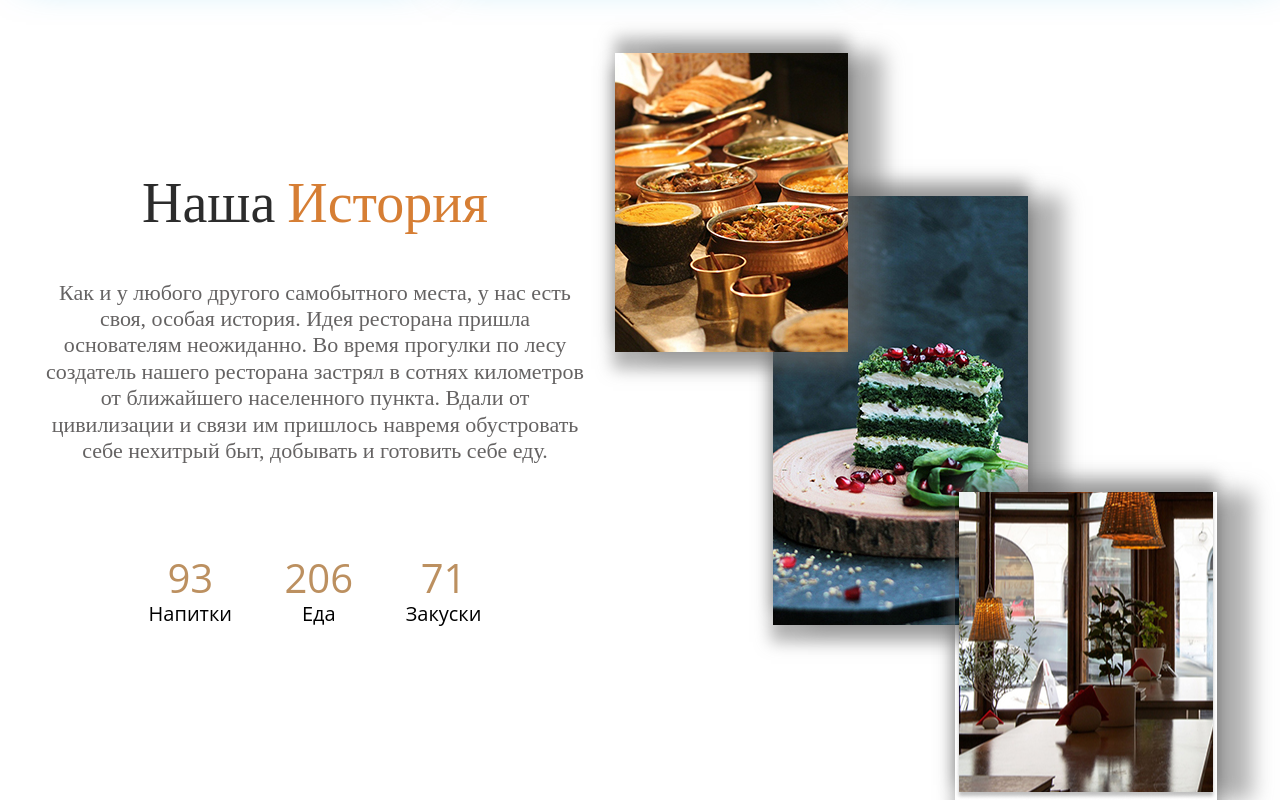
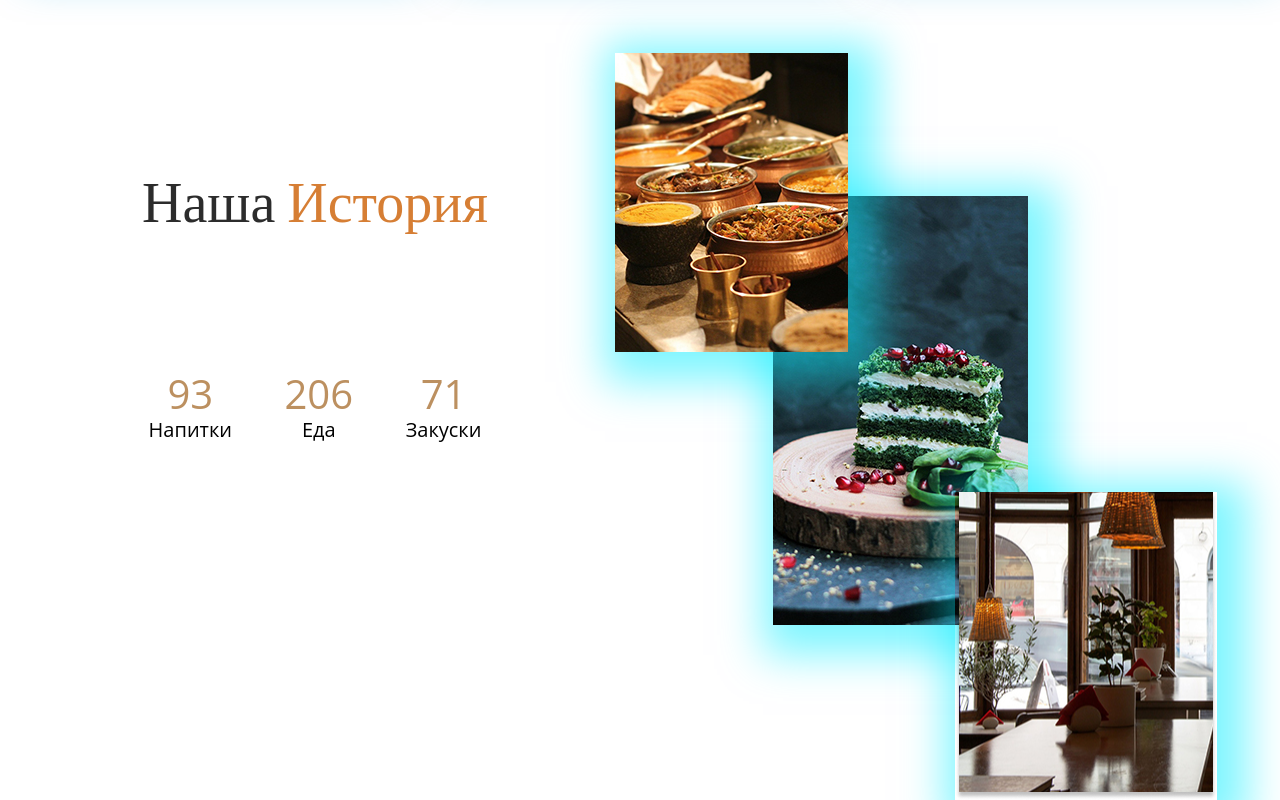
Before and after one commit to RRyapov/react-restoraunt, a React (Create React App) app: page / in a window 1280 px wide. Shown: the part 996-1796 px from the top of the page. Built offline with nearby package versions, Linux system fonts and the light colour scheme.

Commit message:
Добавлен useState к картинкам

```diff
--- a/package.json
+++ b/package.json
@@ -6,6 +6,7 @@
     "@testing-library/jest-dom": "^5.17.0",
     "@testing-library/react": "^13.4.0",
     "@testing-library/user-event": "^13.5.0",
+    "classnames": "^2.3.2",
     "react": "^18.2.0",
     "react-dom": "^18.2.0",
     "react-scripts": "5.0.1",
--- a/src/components/body/our_history/History.jsx
+++ b/src/components/body/our_history/History.jsx
@@ -1,23 +1,33 @@
-import React from "react";
+import React, { useState } from "react";
 import "./history_style.css";
 import { HistPictures } from "./HistoryPics";
 
 export const OurHistory = () => {
+  const [isShowingText, setShowingText] = useState(false);
   return (
     <div class="block_3">
       <div class="block-text">
         <div class="description-content">
           <h1 class="description__main-title">
             <p class="description__first-element">Наша</p>
-            <p class="description__second-element">История</p>
+            <p class="description__second-element"
+            onClick={() =>
+            setShowingText((prevIsShowingText) => !prevIsShowingText)
+            }
+            >История</p>
           </h1>
           <h2 class="description_second-title">
-            Как и у любого другого самобытного места, у нас есть своя, особая
-            история. Идея ресторана пришла основателям неожиданно. Во время
-            прогулки по лесу создатель нашего ресторана застрял в сотнях
-            километров от ближайшего населенного пункта. Вдали от цивилизации и
-            связи им пришлось навремя обустровать себе нехитрый быт, добывать и
-            готовить себе еду.
+            {" "}
+            {isShowingText && (
+              <>
+                Как и у любого другого самобытного места, у нас есть своя,
+                особая история. Идея ресторана пришла основателям неожиданно. Во
+                время прогулки по лесу создатель нашего ресторана застрял в
+                сотнях километров от ближайшего населенного пункта. Вдали от
+                цивилизации и связи им пришлось навремя обустровать себе
+                нехитрый быт, добывать и готовить себе еду.
+              </>
+            )}
           </h2>
         </div>
         <div class="description-info">
--- /dev/null
+++ b/src/components/body/our_history/HistoryIMG.jsx
@@ -0,0 +1,18 @@
+import React, { useState } from "react";
+import classNames from "classnames";
+
+export const HistoryPicture = ({ classname, source }) => {
+  const [isColoured, setColoured] = useState(false);
+  return (
+    <img
+      onClick={() => setColoured((prevIsColoured) => !prevIsColoured)}
+      className={classNames(
+        classname,
+        { "block-img__img--active": isColoured },
+        { "block-img__img--disabled": !isColoured }
+      )}
+      src={source}
+      alt="block_img"
+    />
+  );
+};
--- a/src/components/body/our_history/HistoryPics.jsx
+++ b/src/components/body/our_history/HistoryPics.jsx
@@ -2,25 +2,21 @@ import React from "react";
 import Img_1 from "./block_img_1.png";
 import Img_2 from "./block_img_2.png";
 import Img_3 from "./block_img_3.png";
-import "../square_tables/squares_style.css"
+import "../square_tables/squares_style.css";
+import { HistoryPicture } from "./HistoryIMG";
+
+const arr = [
+  { classname: "block-img__img-1", src: Img_1 },
+  { classname: "block-img__img-2", src: Img_2 },
+  { classname: "block-img__img-3", src: Img_3 },
+];
 
 export const HistPictures = () => {
   return (
     <div className="block-img">
-      <img
-        className="block-img__img-1"
-        src={Img_1}
-        alt="block_img" />
-
-      <img
-        className="block-img__img-2"
-        src={Img_2}
-        alt="block_img" />
-
-      <img
-        className="block-img__img-3"
-        src={Img_3}
-        alt="block_img" />
+      {arr.map((item) => {
+        return <HistoryPicture classname={item.classname} source={item.src} />;
+      })}
     </div>
   );
 };
--- a/src/components/body/our_history/history_style.css
+++ b/src/components/body/our_history/history_style.css
@@ -97,17 +97,12 @@ margin-top: -35px;
     transition: all 1s ease;
 }
 
-.block-img__img-1:hover {
+.block-img__img--active {
     transform: scale (105%);
     box-shadow: 10px 10px 40px 20px rgba(225, 31, 9, 0.5);
 }
 
-.block-img__img-2:hover {
+.block-img__img--disabled {
     transform: scale (105%);
-    box-shadow: 10px 10px 40px 20px rgba(225, 31, 9, 0.5);
+    box-shadow: 10px 10px 40px 20px rgba(0, 238, 255, 0.5);
 }
-
-.block-img__img-3:hover {
-    transform: scale (105%);
-    box-shadow: 10px 10px 40px 20px rgba(225, 31, 9, 0.5);
-}
```
Also changed, not shown: 1 other file (tests, documents, lock files or other folders).
